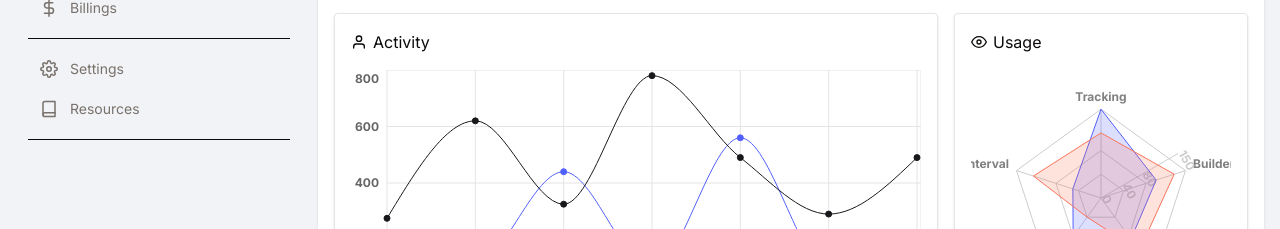
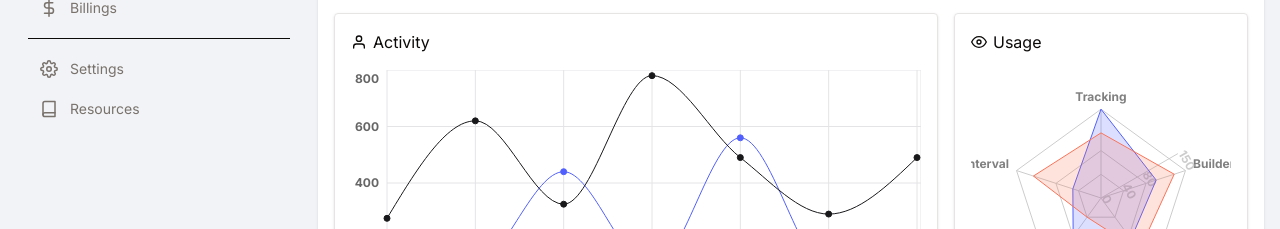
Before and after one commit to markjosephtx/dashboard-vite-react-tailwind, a React (Vite) app: page / in a window 1280 px wide. Shown: the part 250-479 px from the top of the page. Built offline with nearby package versions, Linux system fonts and the light colour scheme.

Commit message:
fixed sidebarexpanded

```diff
--- a/src/App.jsx
+++ b/src/App.jsx
@@ -22,7 +22,6 @@ function App() {
           <hr className='my-3' />
           <SidebarItem icon={<FiSettings size={18} />} text="Settings" />
           <SidebarItem icon={<FiBook size={18} />} text="Resources" />
-          <hr className='my-3' />
         </SidebarExpanded>
         <Dashboard/>
       </div>
```
